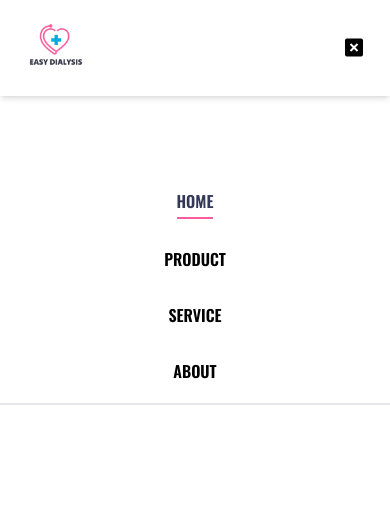
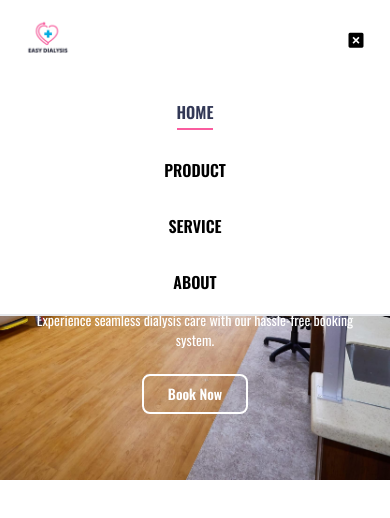
Before and after one commit to Junu122/easydialysis-frontend, a React (Vite) app: page / in a window 390 px wide. Both pictures are taken after a click on the icon 351 px from the left and 48 px from the top of the page. Shown: the top 518 px of the page. Built offline with nearby package versions, Linux system fonts and the light colour scheme.

Commit message:
hero section added

```diff
--- a/src/App.jsx
+++ b/src/App.jsx
@@ -9,7 +9,7 @@ import Appoinment from './pages/Appoinment'
 import Navbar from './components/Navbar'
 const App = () => {
   return (
-    <div>
+    <div >
     <Navbar />
       <Routes>
         <Route path='/' element={<Home />}/>
--- /dev/null
+++ b/src/components/Homebanner.jsx
@@ -0,0 +1,32 @@
+import { Section } from 'lucide-react'
+import React from 'react'
+
+const Homebanner = () => {
+  return (
+<section class="bg-bgimage bg-primary bg-cover bg-center bg-no-repeat h-[400px] md:h-[80vh] w-full flex items-center">
+  <div class="container mx-auto px-6 md:px-20 text-center md:text-left pt-10">
+    <div class="max-w-2xl mx-auto md:mx-0">
+      <h1 class="text-4xl md:text-8xl font-bold text-primary opacity-90 leading-tight py-2 shadow-lg border-2 bg-white">
+        DIALYSIS MADE EASY
+      </h1>
+      <h2 class="text-2xl md:text-4xl text-white mt-[10px] font-medium capitalize">
+        Booking on your convenient
+      </h2>
+      <p class="mt-4 text-white text-sm md:text-base">
+      Experience seamless dialysis care with our hassle-free booking system.
+      </p>
+      <button
+        class="mt-6 bg-transparent border-2 border-white text-white text-sm font-semibold px-6 py-2 rounded-lg hover:bg-white hover:text-primary transition-all">
+        Book Now
+      </button>
+    </div>
+  </div>
+</section>
+
+
+
+
+  )
+}
+
+export default Homebanner
--- a/src/components/Navbar.jsx
+++ b/src/components/Navbar.jsx
@@ -20,101 +20,29 @@ const Navbar = () => {
 
 
     return (
-        // <div className='flex items-center justify-between  py-4 mb-5 border-b px-2 gap-2 shadow-md w-full'>
-        //     <div className='flex items-center px-2 h-[44px] cursor-pointer bg-red-300'>
-        //         <img className='w-16  ' src={assets.kidneylogo} alt="" />
-        //         <span className='text-[25px] font-bold text-[#C34848] '>EASYDIALYSIS</span>
-        //     </div>
-        //     <div className='flex '>
-        //         <ul className='hidden md:flex items-center justify-between gap-5 font-medium '>
-        //             <NavLink to={'/'}>
-        //                 <li className='py-1'>HOME</li>
-        //                 <hr className='border-none outline-none h-0.5 bg-primary m-auto hidden' />
-        //             </NavLink>
-        //             <NavLink to={'/services'}>
-        //                 <li className='py-1'>SERVICES</li>
-        //                 <hr className='border-none outline-none h-0.5 bg-primary m-auto hidden' />
-        //             </NavLink>
-        //             <NavLink to={'/dialysiscenteres'}>
-        //                 <li className='py-1'>DIALYSIS </li>
-        //                 <hr className='border-none outline-none h-0.5 bg-primary m-auto hidden' />
-        //             </NavLink>
-        //             <NavLink to={'/about'}>
-        //                 <li className='py-1'>ABOUT</li>
-        //                 <hr className='border-none outline-none h-0.5 bg-primary m-auto hidden' />
-        //             </NavLink>
-        //         </ul>
-        //     </div>
 
-        //     <div className='flex items-center '>
-        //         <button className='bg-primary text-white px-6 py-3 rounded-full hidden md:block '>create account</button>
-        //     </div>
-
-        // </div>
-
-        // <header className='bg-primary sticky top-0 z-20 mx-auto flex w-full items-center justify-between flex-wrap border-b border-gray-500 p-8'>
-        //     <div className=''>
-        //         <h1>EASYDIALYSIS</h1>
-        //     </div>
-        //     <nav className='w-1/3 flex justify-end'>
-        //         <div className='hidden md:flex w-full justify-between'>
-        //             <NavLink to={'/home'}>home</NavLink>
-        //             <NavLink to={'/services'}>services</NavLink>
-        //             <NavLink to={'/about'}>about</NavLink>
-        //         </div>
-        //         <div className='md:hidden'>
-        //             <button onClick={togglenavbar}>
-        //                 {isOpen ? <X /> : <Menu />}
-        //             </button>
-        //         </div>
-        //     </nav>
-        //     <AnimatePresence mode='wait'>
-        //         {
-        //             isOpen && (
-        //                 <motion.div layout="position"
-        //                     key="nav-links"
-        //                     variants={mobileNavContainerVariant}
-        //                     initial="hidden"
-        //                     animate="show" className='flex flex-col items-center basis-full absolute bg-white shadow-md top-0 h-[300px] w-full md:hidden'>
-
-        //                     <motion.div variants={mobileNavListVariant} {...mobileNavExitProps}>
-        //                         <NavLink to="/" className={activeStyleCallback}>
-        //                             Home
-        //                         </NavLink>
-        //                     </motion.div>
-        //                     <motion.div variants={mobileNavListVariant} {...mobileNavExitProps}>
-        //                         <NavLink to="/blog" className={activeStyleCallback}>
-        //                             Blog
-        //                         </NavLink>
-        //                     </motion.div>
-        //                 </motion.div>
-        //             )
-        //         }
-        //     </AnimatePresence>
-        // </header>
-
-        <main className='w-full'>
-            <nav  className='flex justify-between items-center py-4 px-6    shadow-md w-full'>
-
+        <div className='z-10 bg-white relative w-full top-0 '>
+            <nav className='flex justify-between items-center py-4 px-6    shadow-md w-full '>
                 <section>
                     <Link to={'/'}>
-                        <motion.img whileHover={{ scale: 1.5 }} transition={{ type: 'spring', stiffness: 300 }} src={assets.Companylogo} alt="" className='w-16 h-18' />
+                        <motion.img whileHover={{ scale: 1.5 }} transition={{ type: 'spring', stiffness: 300 }} src={assets.Companylogo} alt="" className='w-12 h-12 md:w-16 md:h-16' />
                     </Link>
                 </section>
-                <section className={`
+
+                <section  className={`
                    ${isMenuopen ? 'opacity-100' : 'opacity-0'}
                    transition-opacity duration-300 ease-in-out md:opacity-100
-  md:relative absolute bg-white left-0 top-[20%] z-50
+                   md:relative absolute bg-white left-0 top-[100%] z-50
                    md:w-auto w-full flex items-center px-5
                    border-b-2 md:border-0
                             `} >
                     <ul    className='flex flex-col md:flex-row md:items-center md:gap-6 gap-6 p-[1rem] items-center w-full'>
                         <NavLink to={'/'} className=''>
-                            <li   className='py-1   font-semibold linkeffect hover:text-[#323856] transition-all duration-500 ease-in-out'>HOME</li>
+                            <li  className='py-1   font-semibold linkeffect hover:text-[#323856] transition-all duration-500 ease-in-out'>HOME</li>
                             <hr className='border-none outline-none h-0.5 bg-primary m-auto hidden' />
                         </NavLink>
                         <NavLink to={'/PRODUCT'}>
-                            <li className='py-1 font-semibold linkeffect hover:text-[#323856] transition-all duration-500 ease-in-out'>PRODUCT</li>
+                            <li className='py-1 font-semibold linkeffect hover:text-[#2b3772] transition-all duration-500 ease-in-out'>PRODUCT</li>
                             <hr className='border-none outline-none h-0.5 bg-primary m-auto hidden' />
                         </NavLink>
                         <NavLink to={'/SERVICE'}>
@@ -128,8 +56,9 @@ const Navbar = () => {
 
                     </ul>
                 </section>
+
                 <section className='hidden md:flex '>
-                    <motion.button whileHover={{ scale: 1.1 }} transition={{ type: 'spring', stiffness: 300 }}  className=' px-4 py-2 rounded-full bg-primary hover:bg-[#ef468d] text-white text-sm '>LOG-IN</motion.button>
+                    <motion.button whileHover={{ scale: 1.1 }} transition={{ type: 'spring', stiffness: 300 }} className=' px-4 py-2 rounded-full bg-primary hover:bg-[#ef468d] text-white text-sm '>LOG-IN</motion.button>
                 </section>
 
 
@@ -139,35 +68,12 @@ const Navbar = () => {
             </div> */}
 
 
-                    {/* <AnimatePresence mode="wait">
-                    {isMenuopen ? (
-                        <motion.i
-                            key="close"
-                            initial={{ rotate: 90, opacity: 0 }}
-                            animate={{ rotate: 0, opacity: 1 }}
-                            exit={{ rotate: -90, opacity: 0 }}
-                            transition={{ duration: 0.3 }}
-                            className="bx bxs-x-square text-5xl cursor-pointer xl:hidden"
-                            onClick={() => setIsmenuopne(!isMenuopen)}
-                        ></motion.i>
-                    ) : (
-                        <motion.i
-                            key="menu"
-                            initial={{ rotate: -90, opacity: 0 }}
-                            animate={{ rotate: 0, opacity: 1 }}
-                            exit={{ rotate: 90, opacity: 0 }}
-                            transition={{ duration: 0.3 }}
-                            className="bx bx-menu text-5xl cursor-pointer xl:hidden"
-                            onClick={() => setIsmenuopne(!isMenuopen)}
-                        ></motion.i>
-                    )}
-                </AnimatePresence> */}
 
                 {isMenuopen ? <motion.i key="close"
                     initial={{ rotate: 180, opacity: 0 }}
                     animate={{ rotate: 0, opacity: 1 }}
                     exit={{ rotate: 180, opacity: 0 }}
-                        transition={{ duration: 0.3 }} onClick={() => setIsmenuopne(!isMenuopen)} className='bx bxs-x-square mt-0  text-2xl cursor-pointer md:hidden  rounded-md '></motion.i> :
+                    transition={{ duration: 0.3 }} onClick={() => setIsmenuopne(!isMenuopen)} className='bx bxs-x-square mt-0  text-xl cursor-pointer md:hidden  rounded-md '></motion.i> :
 
 
                     <motion.i key="menu"
@@ -179,38 +85,12 @@ const Navbar = () => {
                     </motion.i>}
 
 
-                {/* <AnimatePresence mode="wait">
-                    {isMenuopen && <motion.div layout="position"
-                        key="nav-links"
-                        variants={mobileNavContainerVariant}
-                        initial="hidden"
-                        animate="show"
-                        className='absolute h-[100%] w-full md:hidden bg-black/50 top-20 left-0 backdrop-blur-sm '>
-                        <section className='text-black bg-white flex flex-col fixed  right-0 top-0 h-full w-[70%]    z-50 overflow-scroll '>
 
-                            <NavLink to={'/'}>
-                                <li className='list-none w-full text-left  p-3 hover:bg-sky-400 hover:text-white text-[15px] font-bold'>HOME</li>
-                            </NavLink>
-                            <NavLink to={'/'}>
-                                <li className='list-none w-full text-left  p-3 hover:bg-sky-400 hover:text-white text-[15px] font-bold'>HOME</li>
-                            </NavLink>
-                            <NavLink to={'/'}>
-                                <li className='list-none w-full text-left  p-3 hover:bg-sky-400 hover:text-white text-[15px] font-bold'>HOME</li>
-                            </NavLink>
-                            <NavLink to={'/'}>
-                                <li className='list-none w-full text-left  p-3 hover:bg-sky-400 hover:text-white text-[15px] font-bold'>HOME</li>
-                            </NavLink>
-
-
-
-                        </section>
-                    </motion.div>}
-                </AnimatePresence> */}
 
 
 
             </nav>
-        </main>
+        </div>
     )
 }
 
--- a/src/pages/Home.jsx
+++ b/src/pages/Home.jsx
@@ -1,9 +1,9 @@
 import React from 'react'
-
+import Homebanner from '../components/Homebanner'
 const Home = () => {
   return (
     <div>
-
+      <Homebanner />
     </div>
   )
 }
--- a/tailwind.config.js
+++ b/tailwind.config.js
@@ -12,6 +12,9 @@ export default {
      fontFamily: {
         poppins: ['Oswald', 'serif'], // Add Poppins font family
       },
+      backgroundImage:{
+        bgimage:"url('./src/assets/dialysisimg9.jpg')"
+      }
     },
   },
   plugins: [],
```
Also changed, not shown: src/assets/dialysisimg9.jpg (added). Lines whose indentation alone changed are shown as unchanged.
